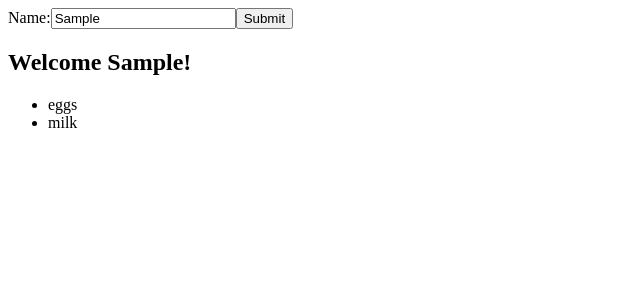
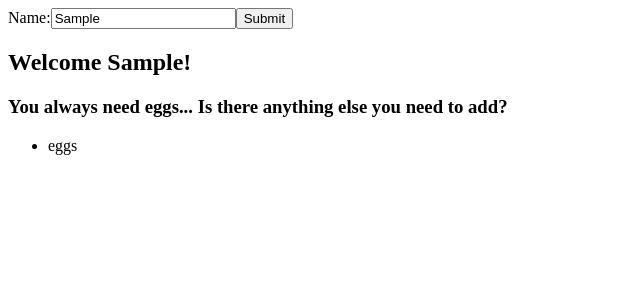
Before and after one commit to GavinThomas1192/react-testing, a React (Create React App) app: page / in a window 1280 px wide. Both pictures are taken after typing "Sample" into the empty fields and a click on the button "Submit". Shown: the top 300 px of the page, without its empty margins (0-640 px from the left). Built offline with nearby package versions, Linux system fonts and the light colour scheme.

Commit message:
emtpry list test

```diff
--- a/src/Components/ShoppingList/ShoppingList.js
+++ b/src/Components/ShoppingList/ShoppingList.js
@@ -2,17 +2,22 @@ import React from "react";
 
 export default class ShoppingList extends React.Component {
   state = {
-    groceryList: ["eggs", "milk"]
+    groceryList: ["eggs"]
   };
 
   render() {
     return (
       <div>
-        <ul>
-          {this.state.groceryList.map((ele, index) => {
-            return <li key={index}>{ele}</li>;
-          })}
-        </ul>
+        <h3>You always need eggs... Is there anything else you need to add?</h3>
+        {this.state.groceryList.length > 0 ? (
+          <ul>
+            {this.state.groceryList.map((ele, index) => {
+              return <li key={index}>{ele}</li>;
+            })}
+          </ul>
+        ) : (
+          <p>Whoops, your grocery list is empty!</p>
+        )}
       </div>
     );
   }
```
Also changed, not shown: 1 other file (tests, documents, lock files or other folders).
